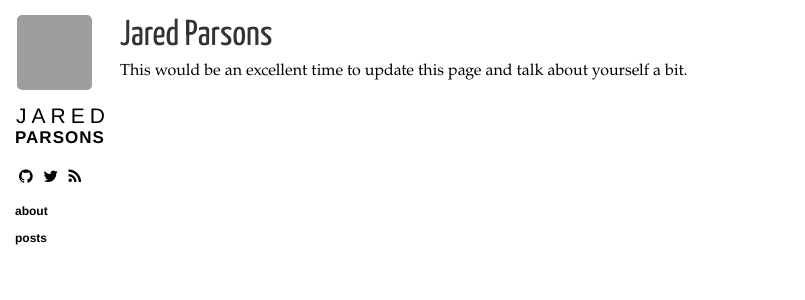
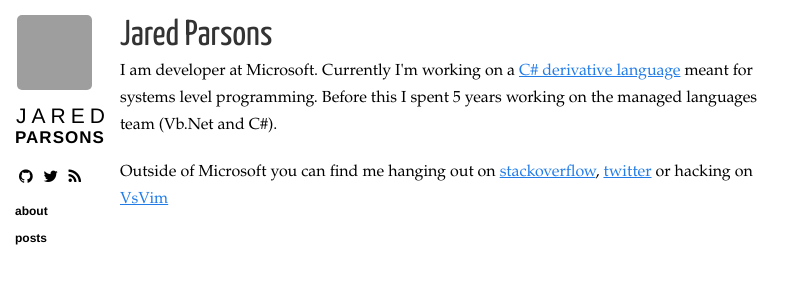
Before and after one commit to jaredpar/jaredpar.github.io, a Jekyll site: the page built from about.html, in a window 1280 px wide. Shown: the top 300 px of the page, without its empty margins (0-805 px from the left). Built offline with Jekyll 4.4.1, drawn with Linux system fonts in a browser that asks for light colours; nearby versions of some CDN libraries; grey boxes are pictures that could not be loaded.

Commit message:
Quick and dirty about page

```diff
--- a/about.html
+++ b/about.html
@@ -3,9 +3,9 @@ layout: layout
 title: "About"
 ---
 
-<!-- You can edit this whole page, remove it, or use it as basis for any non-post pages you have. -->
 <section class="content">
   <h1>{{ site.name }}</h1>
 
-  <p>This would be an excellent time to update this page and talk about yourself a bit.</p>
+  <p>I am developer at Microsoft.  Currently I'm working on a <a href="http://joeduffyblog.com/2013/12/27/csharp-for-systems-programming/">C# derivative language</a> meant for systems level programming.  Before this I spent 5 years working on the managed languages team (Vb.Net and C#).  </p>
+  <p>Outside of Microsoft you can find me hanging out on <a href="https://stackoverflow.com/users/23283/jaredpar">stackoverflow</a>, <a href="http://twitter.com/jaredpar">twitter</a> or hacking on <a href="https://github.com/jaredpar/VsVim">VsVim</a></p>
 </section>
```
